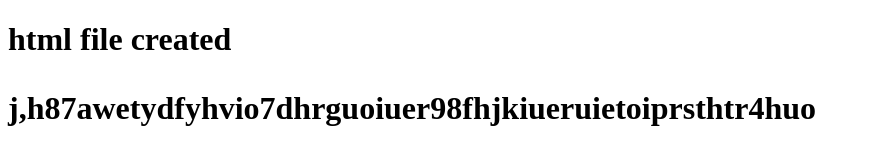
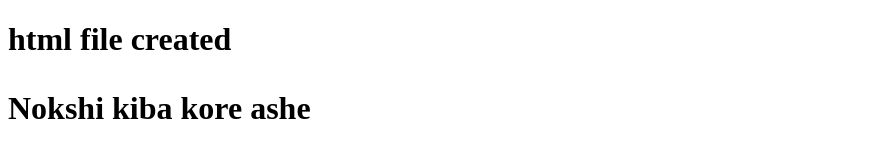
Before and after one commit to juwelDev/1st_team_c, a plain HTML site: page index.html in a window 1280 px wide. Shown: the whole page, without its empty margins (0-871 px from the left). Drawn offline with Linux system fonts and the light colour scheme.

Commit message:
code testing

```diff
--- a/index.html
+++ b/index.html
@@ -7,7 +7,9 @@
 </head>
 <body>
     <h1>html file created
-        <p>j,h87awetydfyhvio7dhrguoiuer98fhjkiueruietoiprsthtr4huo</p>
+        <p>Nokshi kiba kore ashe
+
+        </p>
     </h1>
 </body>
 </html>
```
